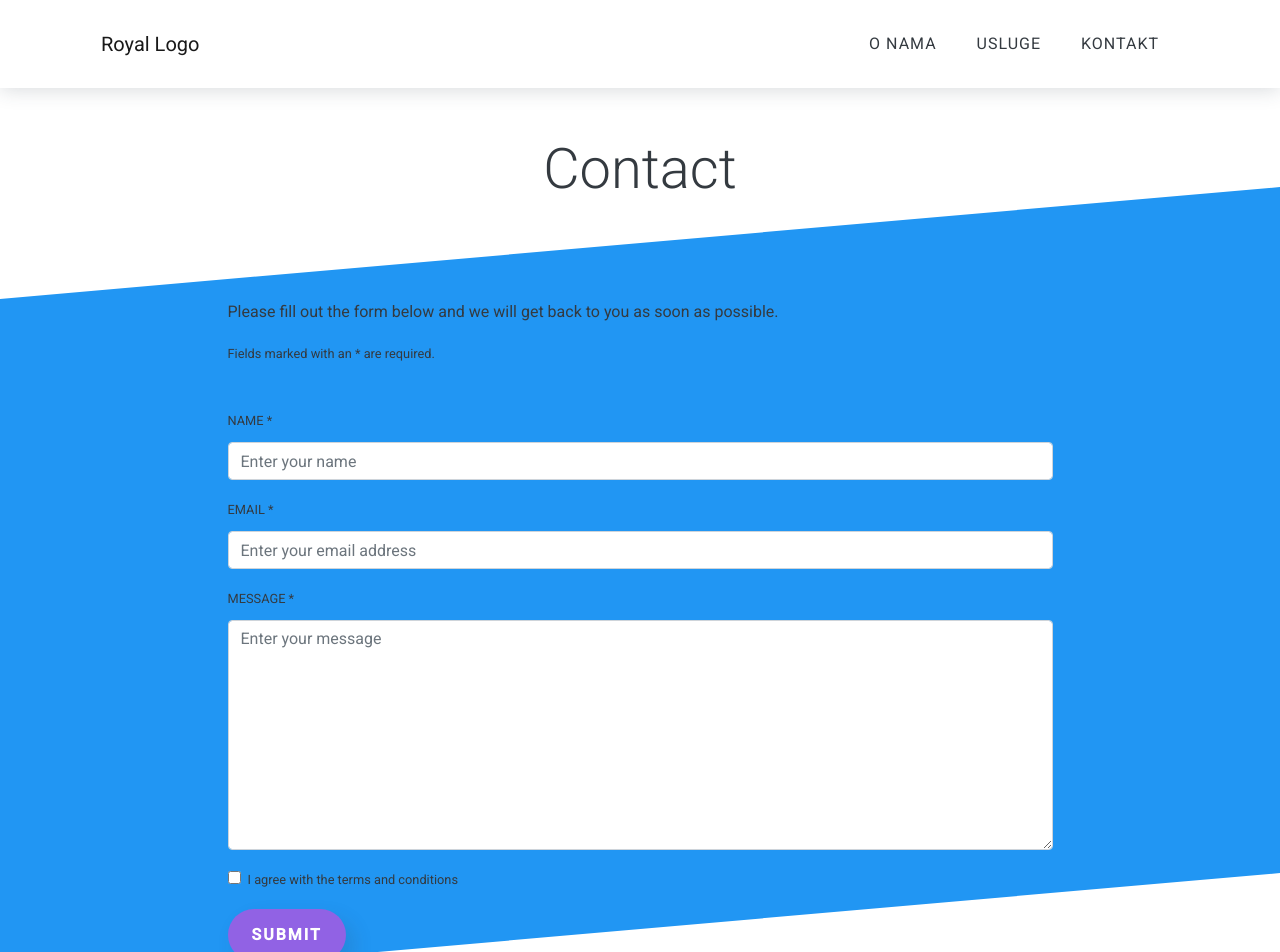
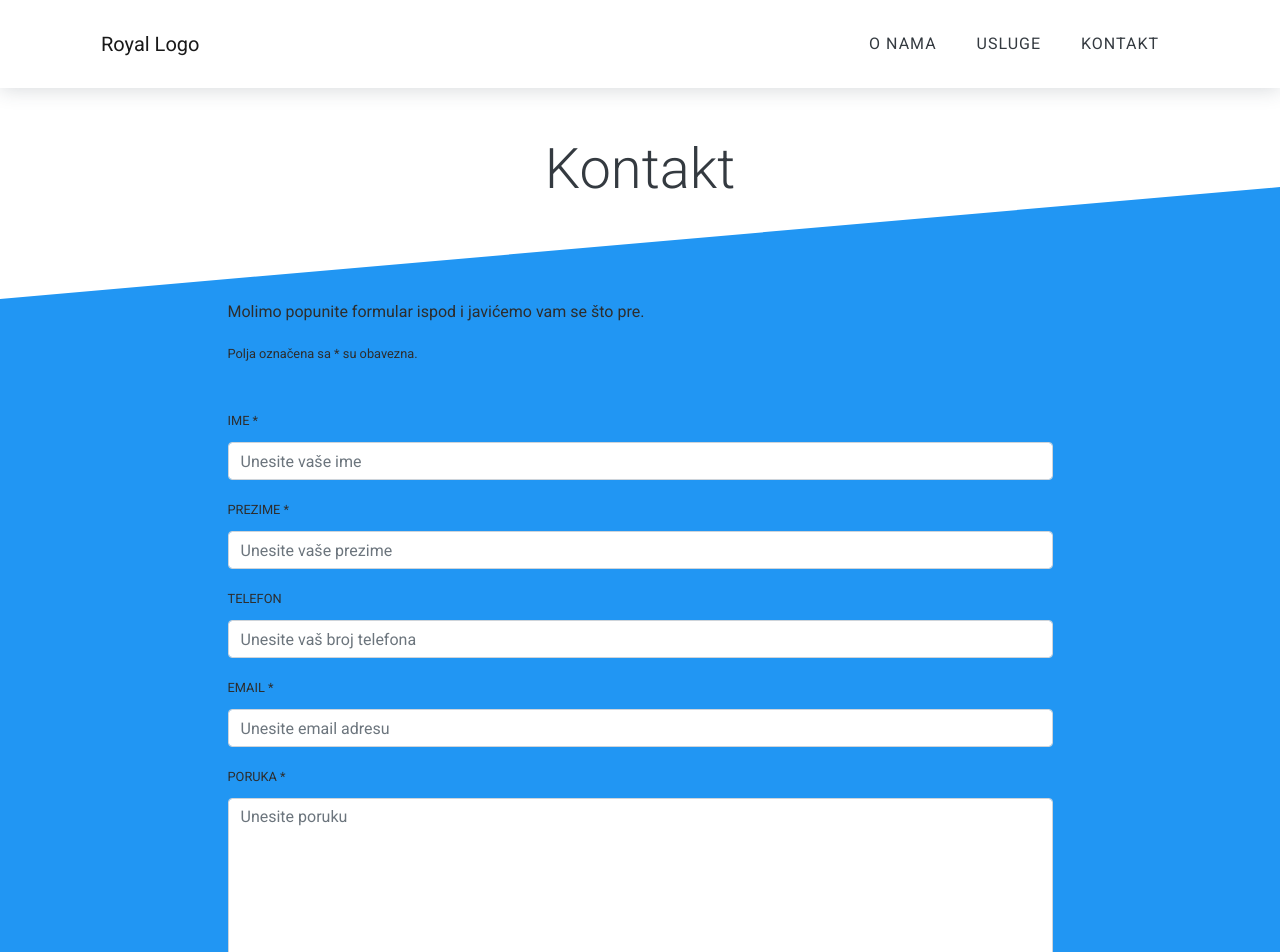
Before and after one commit to VladTzaru/Royal, a Vue app: page /kontakt in a window 1280 px wide. Shown: the top 952 px of the page. Built offline with nearby package versions, Linux system fonts and the light colour scheme.

Commit message:
add contact component

```diff
--- a/src/components/base/Contact.vue
+++ b/src/components/base/Contact.vue
@@ -1,32 +1,36 @@
 <template>
-    <main id="content">
+    <main>
         <div class="container">
-            <h1 class="display-4 mb-5 py-5 text-center">Contact</h1>
+            <h1 class="display-4 mb-5 py-5 text-center">Kontakt</h1>
         </div>
         <div class="bg-skew bg-skew-light">
             <div class="container">
                 <div class="row justify-content-lg-center">
                     <div class="col-lg-9">
-                        <p>Please fill out the form below and we will get back to you as soon as possible.</p>
-                        <p class="small">Fields marked with an * are required.</p>
+                        <p>Molimo popunite formular ispod i javićemo vam se što pre.</p>
+                        <p class="small">Polja označena sa &#42; su obavezna.</p>
                         <form class="py-4">
                             <div class="form-group">
-                                <label for="inputName" class="small text-uppercase">Name *</label>
-                                <input type="text" class="form-control" id="inputName" placeholder="Enter your name" required="">
+                                <label for="inputName" class="small text-uppercase">Ime &#42;</label>
+                                <input v-model.lazy="userInfo.name" type="text" class="form-control" id="inputName" placeholder="Unesite vaše ime" required="">
                             </div>
                             <div class="form-group">
-                                <label for="inputEmail" class="small text-uppercase">Email *</label>
-                                <input type="email" class="form-control" id="inputEmail" placeholder="Enter your email address" required="">
+                                <label for="inputLastname" class="small text-uppercase">Prezime &#42;</label>
+                                <input v-model.lazy="userInfo.lastname" type="text" class="form-control" id="inputLastname" placeholder="Unesite vaše prezime" required="">
                             </div>
                             <div class="form-group">
-                                <label for="messageTetxarea" class="small text-uppercase">Message *</label>
-                                <textarea class="form-control rounded" id="messageTetxarea" rows="9" placeholder="Enter your message" required=""></textarea>
+                                <label for="inputPhone" class="small text-uppercase">Telefon</label>
+                                <input v-model.lazy="userInfo.lastname" type="text" class="form-control" id="inputPhone" placeholder="Unesite vaš broj telefona">
                             </div>
-                            <div class="form-group form-check">
-                                <input type="checkbox" class="form-check-input" id="inputCheck">
-                                <label class="form-check-label small" for="inputCheck">I agree with the <a href="#">terms and conditions</a> </label>
+                            <div class="form-group">
+                                <label for="inputEmail" class="small text-uppercase">Email &#42;</label>
+                                <input v-model.lazy="userInfo.email" type="email" class="form-control" id="inputEmail" placeholder="Unesite email adresu" required="">
                             </div>
-                            <button type="submit" class="btn btn-pill btn-primary">Submit</button>
+                            <div class="form-group">
+                                <label for="messageTetxarea" class="small text-uppercase">Poruka &#42;</label>
+                                <textarea v-model.lazy="message" class="form-control rounded" id="messageTetxarea" rows="9" placeholder="Unesite poruku" required=""></textarea>
+                            </div>
+                            <button type="submit" class="btn btn-pill btn-primary">Pošalji</button>
                         </form>
                     </div>
                 </div>
@@ -34,3 +38,29 @@
         </div><!-- end bg-skew -->
     </main>
 </template>
+
+<script>
+export default {
+    name: 'Contact_View',
+    data() {
+        return {
+           userInfo: {
+               name: '',
+               email: ''
+           },
+           message: ''
+        }
+    }
+}
+</script>
+
+<style lang="scss" scoped>
+@import '../../assets/scss/settings';
+.disabled {
+  background: $primary !important;
+  pointer-events: none;
+}
+p, label {
+    color: $secondary-text !important;
+}
+</style>
```
